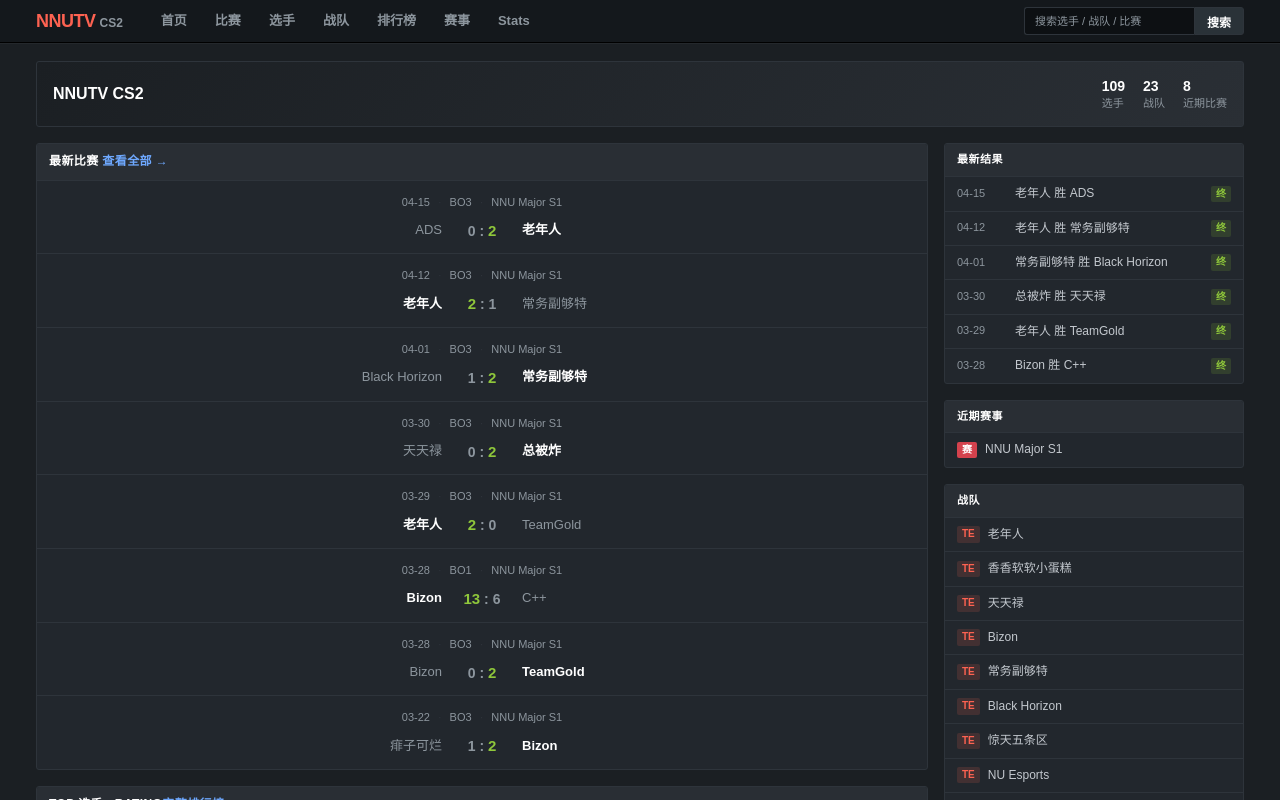
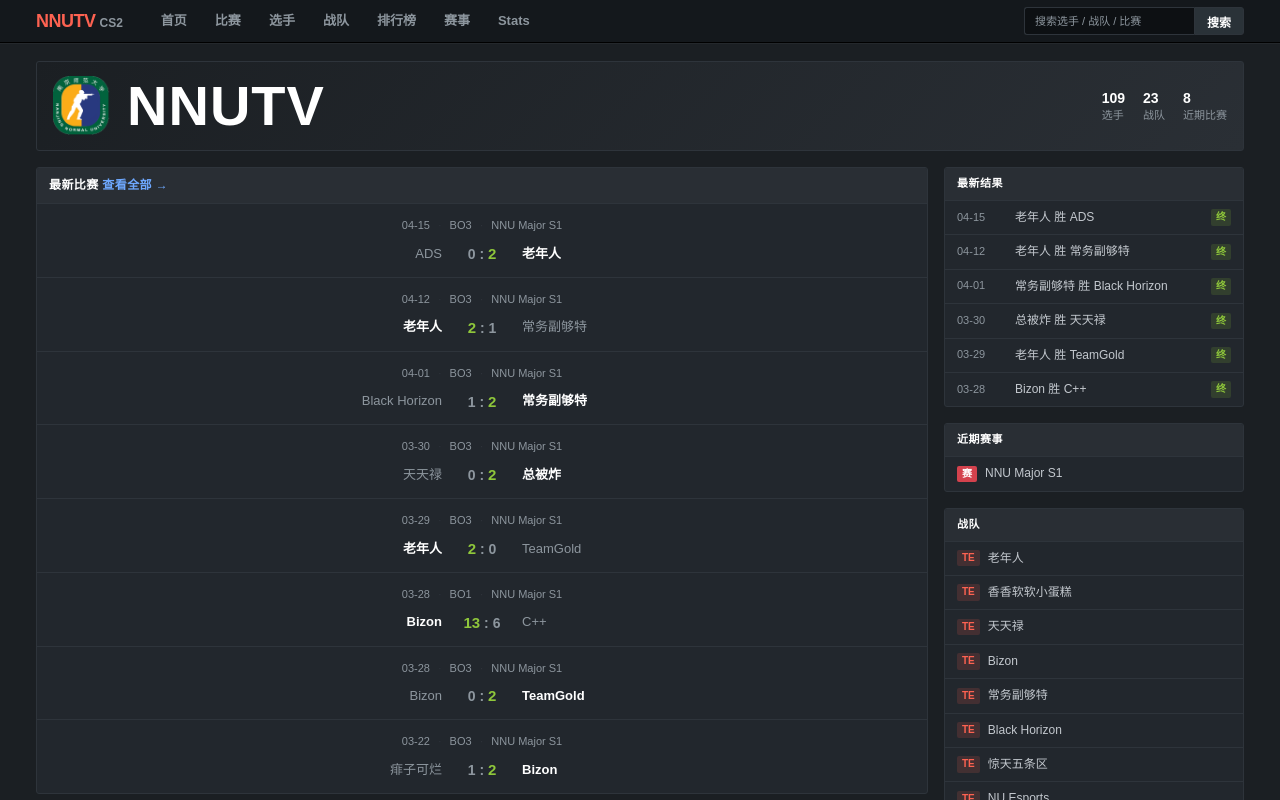
Before and after one commit to HXqwq/nnutv-CS2, a Next.js app: page / in a window 1280 px wide. Shown: the top 800 px of the page. Built offline with nearby package versions, Linux system fonts and the light colour scheme.

Commit message:
首页加南师大 logo：NNUTV CS2 → NNUTV，字号加大与 logo 等高

```diff
--- a/app/globals.css
+++ b/app/globals.css
@@ -639,11 +639,19 @@ a:hover { color: var(--link-hover); text-decoration: underline; }
   gap: 12px;
 }
 .brand-banner .brand-text h2 {
-  margin: 0 0 2px;
-  font-size: 16px;
+  margin: 0;
+  font-size: 56px;
+  line-height: 1;
   color: #fff;
-  font-weight: 700;
+  font-weight: 800;
+  letter-spacing: 1px;
 }
+.brand-banner .brand-text .brand-logo {
+  height: 60px;
+  width: auto;
+  display: block;
+}
+.brand-banner .brand-text { display: flex; align-items: center; gap: 14px; }
 .brand-banner .brand-text p { margin: 0; color: var(--muted); font-size: 12px; }
 .brand-banner .brand-stats {
   display: flex;
@@ -1156,6 +1164,8 @@ a:hover { color: var(--link-hover); text-decoration: underline; }
 
   /* 首页横幅：竖排 */
   .brand-banner { flex-direction: column; align-items: flex-start; padding: 12px; gap: 10px; }
+  .brand-banner .brand-text .brand-logo { height: 44px; }
+  .brand-banner .brand-text h2 { font-size: 40px; }
   .brand-banner .brand-stats { width: 100%; justify-content: space-between; gap: 8px; }
 
   /* 比赛行：收紧内边距 */
--- a/app/page.js
+++ b/app/page.js
@@ -11,8 +11,8 @@ export default function HomePage() {
     <div>
       <div className="brand-banner">
         <div className="brand-text">
-          <h2>NNUTV CS2</h2>
-          <p></p>
+          <img className="brand-logo" src="/logo.png" alt="NNUTV" />
+          <h2>NNUTV</h2>
         </div>
         <div className="brand-stats">
           <div className="stat"><b>{players.length}</b><span>选手</span></div>
```
Also changed, not shown: public/logo.png (added).
